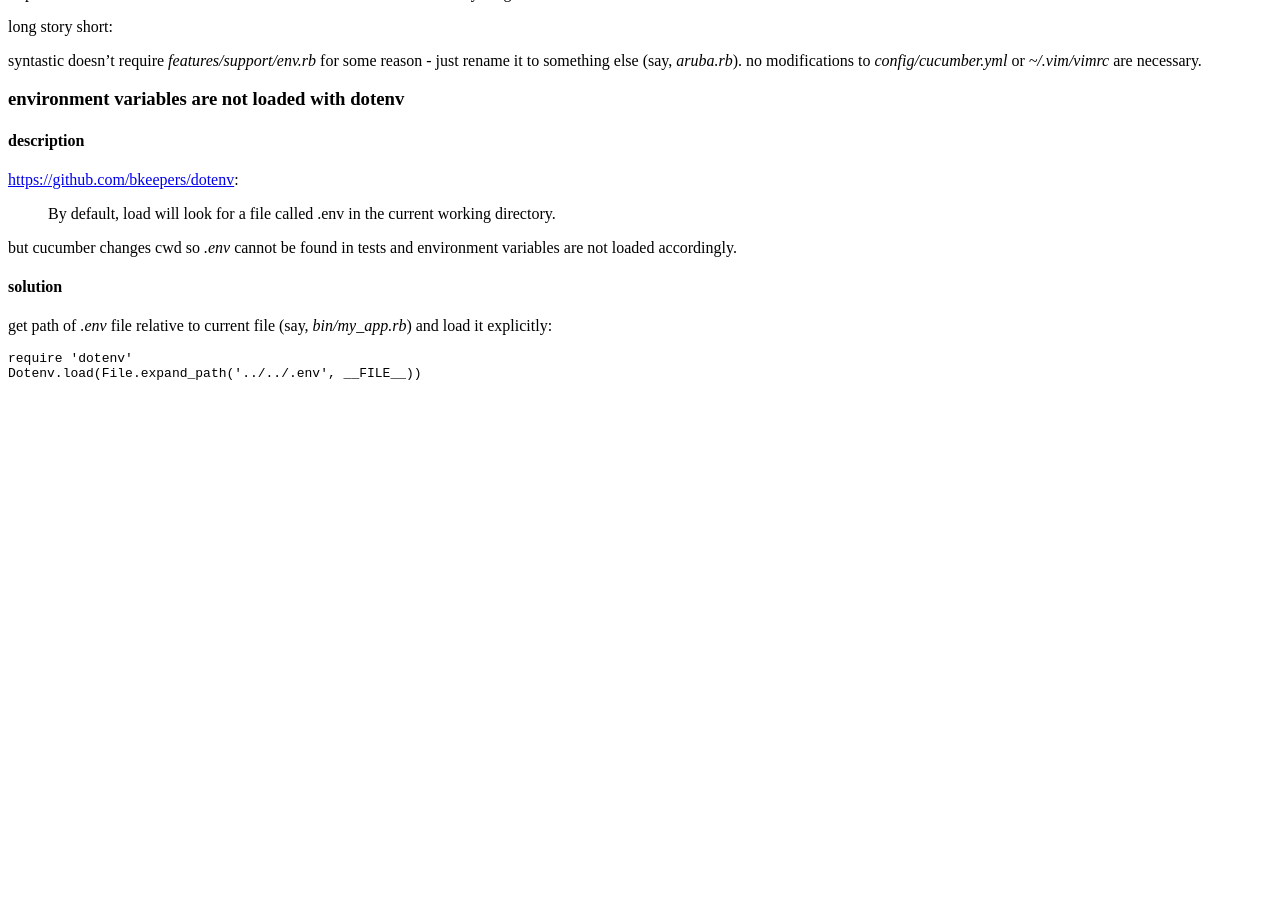
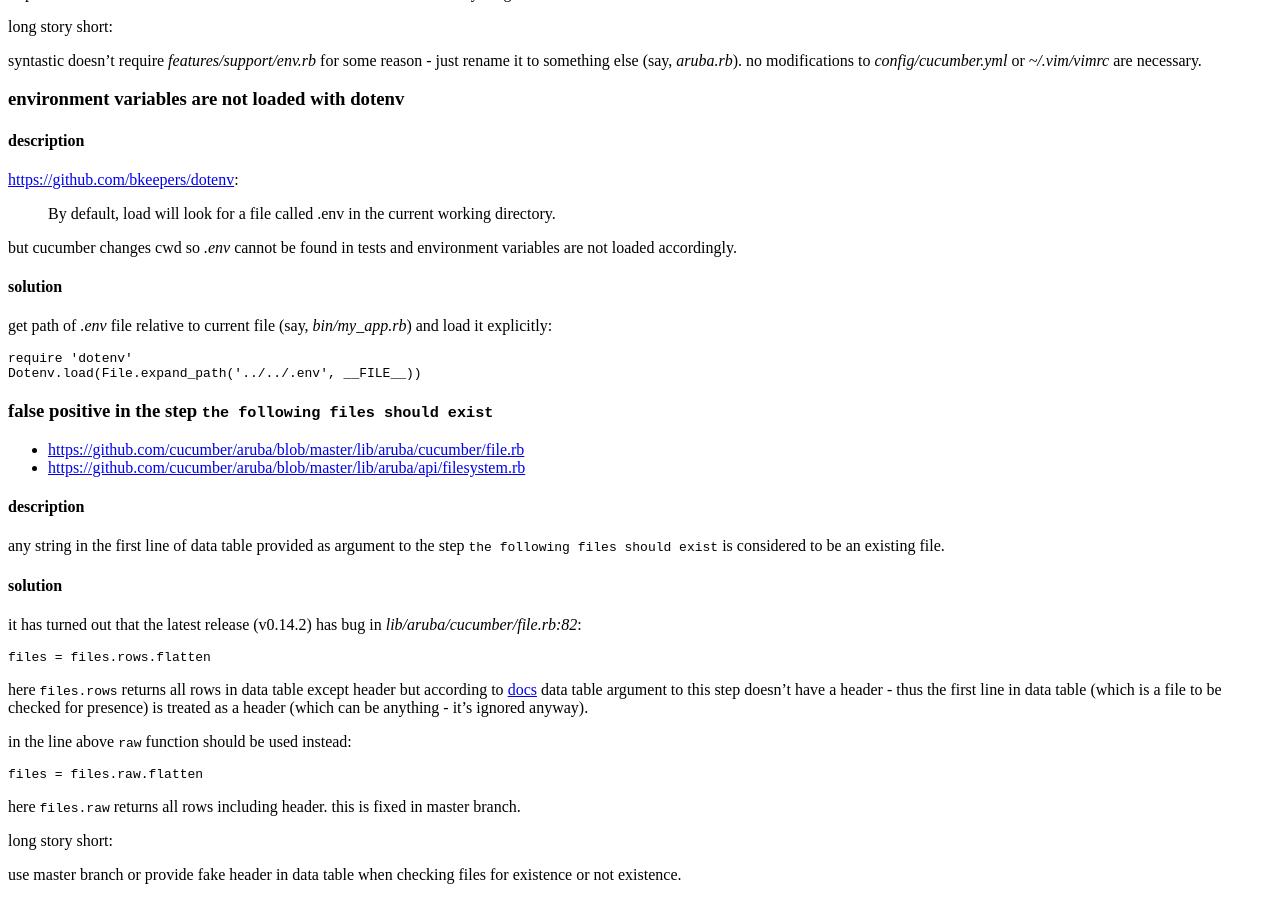
Before and after one commit to tap349/tap349.github.io, a Jekyll site: the page built from _posts/2017-04-18-cucumber.md, in a window 1280 px wide and 900 px high, scrolled down 1626 px. Built offline with Jekyll 4.4.1, drawn with Linux system fonts in a browser that asks for light colours; before the commit the page ends 2020 px from its top, so only the background shows below that.

Commit message:
update 2017-04-25_00:51:59

````diff
--- a/_posts/2017-04-18-cucumber.md
+++ b/_posts/2017-04-18-cucumber.md
@@ -134,3 +134,42 @@ and load it explicitly:
 require 'dotenv'
 Dotenv.load(File.expand_path('../../.env', __FILE__))
 ```
+
+### false positive in the step `the following files should exist`
+
+- <https://github.com/cucumber/aruba/blob/master/lib/aruba/cucumber/file.rb>
+- <https://github.com/cucumber/aruba/blob/master/lib/aruba/api/filesystem.rb>
+
+#### description
+
+any string in the first line of data table provided as argument to the step
+`the following files should exist` is considered to be an existing file.
+
+#### solution
+
+it has turned out that the latest release (v0.14.2) has bug in
+_lib/aruba/cucumber/file.rb:82_:
+
+```ruby
+files = files.rows.flatten
+```
+
+here `files.rows` returns all rows in data table except header but according to
+[docs](https://github.com/cucumber/aruba/blob/master/features/testing_frameworks/cucumber/steps/filesystem/existence_of_file.feature#L23)
+data table argument to this step doesn't have a header -
+thus the first line in data table (which is a file to be checked for presence)
+is treated as a header (which can be anything - it's ignored anyway).
+
+in the line above `raw` function should be used instead:
+
+```ruby
+files = files.raw.flatten
+```
+
+here `files.raw` returns all rows including header.
+this is fixed in master branch.
+
+long story short:
+
+use master branch or provide fake header in data table when checking files
+for existence or not existence.
````
